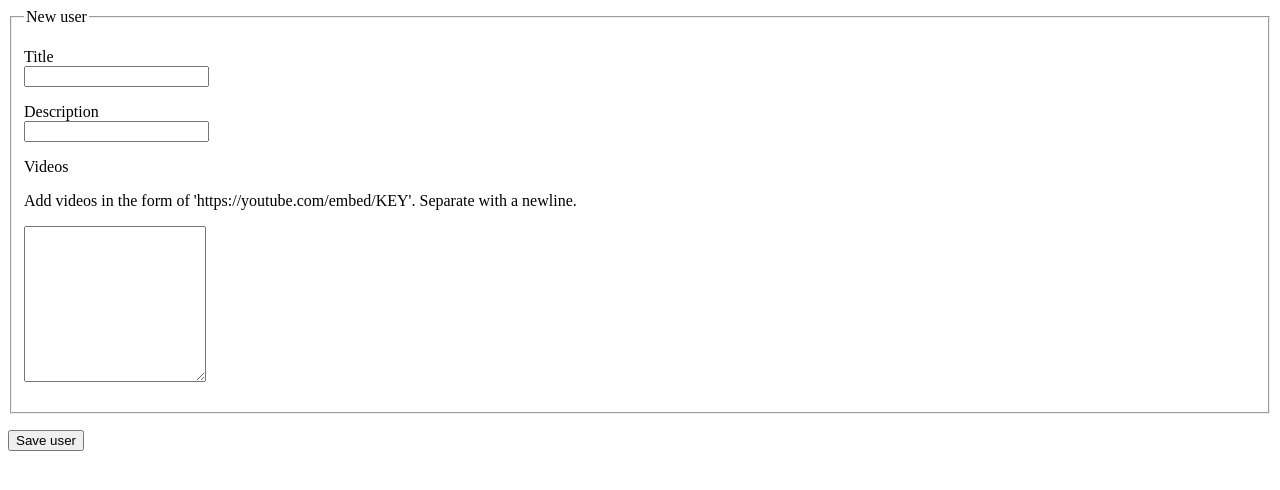
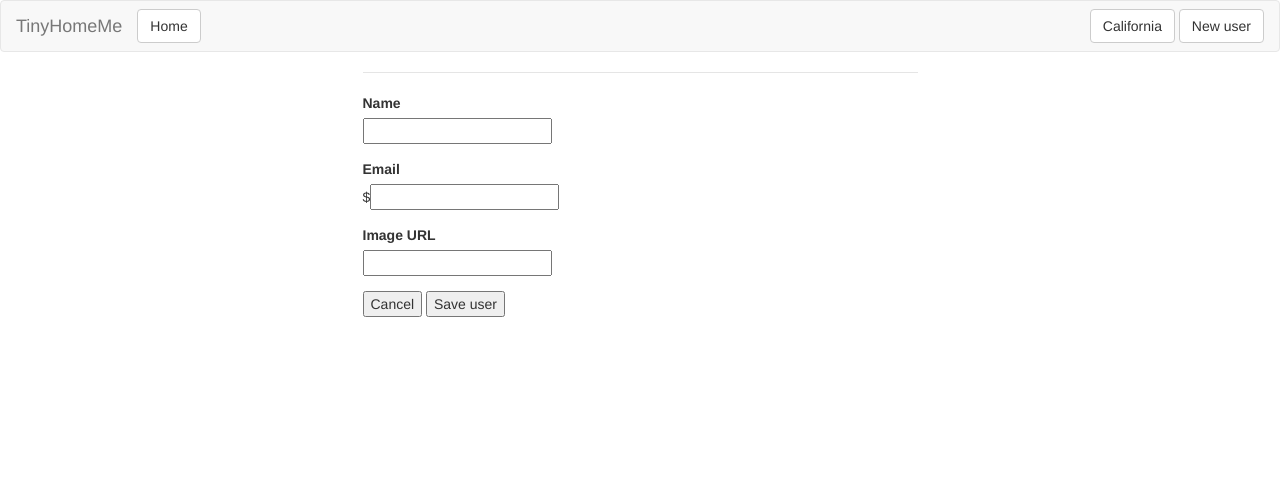
Before and after one commit to FritzHeider/intensive, a Flask app: template templates/users_new.html in a window 1280 px wide. Shown: the top 490 px of the page. Run offline with Flask 2, Linux system fonts and the light colour scheme; the template is opened without the code that fills it, so the values that code supplies are empty; some libraries are stand-ins or nearby versions.

Commit message:
getting there

```diff
--- a/app.py
+++ b/app.py
@@ -1,6 +1,9 @@
+from flask import Flask, render_template, request, redirect, url_for
+from pymongo import MongoClient
+import os
+from bson.objectid import ObjectId
+from datetime import datetime
 
-from pymongo import MongoClient
-from flask import Flask, render_template, request, redirect, url_for
 
 client = MongoClient()
 db = client.TinyHomeMe
@@ -15,8 +18,7 @@ app = Flask(__name__)
 @app.route('/')
 def home():
     """Show all users."""
-    return render_template('home.html', msg='Flask is Cool!!' )
-@app.route('/', methods=['GET'])
+    return render_template('home.html', msg='Tine Home me!' )
 
 
 @app.route('/users', methods=['POST'])
--- a/templates/base.html
+++ b/templates/base.html
@@ -1,16 +1,22 @@
 
-<!-- templates/base.html -->
-<!doctype html>
+<!DOCTYPE html>
 <html>
-<head>
-  <meta charset='utf-8'>
-  <title>TinyHomeME</title>
-</head>
-<body>
+    <head>
+        <meta charset='utf-8'>
+        <title>{% block title %}{% endblock %}</title>
+        <!-- Latest compiled and minified CSS -->
+        <link rel='stylesheet' href='https://maxcdn.bootstrapcdn.com/bootstrap/3.3.7/css/bootstrap.min.css'>
+    </head>
+    <body>
+        {% include 'partials/navbar.html' %}
 
-    {% block content %}
-        BODY CONTENT GOES HERE
-    {% endblock %}
+        <div class='container'>
+                {% block body %}{% endblock %}
+        </div>
 
-</body>
+        <!-- Latest compiled and minified JavaScript -->
+        <script src="//code.jquery.com/jquery-1.12.0.min.js"></script>
+        <script src="//code.jquery.com/jquery-migrate-1.2.1.min.js"></script>
+        <script src='https://maxcdn.bootstrapcdn.com/bootstrap/3.3.7/js/bootstrap.min.js'></script>
+    </body>
 </html>
--- a/templates/home.html
+++ b/templates/home.html
@@ -2,8 +2,12 @@
 {% extends 'base.html' %}
 
 {% block content %}
+{% include 'partials/navbar.html' %}
     <h1>{{ msg }}</h1>
-<p>Tiny Toronto's goal is to facilitate healthy and environmentally sustainable living standards through attainable housing. We will accomplish this goal by developing small structures in backyards that are legally-permitted, tax-paying, and rent-able, living spaces. Our housing project is designed to support the needs of diverse demographics across the city. Our two other projects (neighborhood food share programs and car doc’s for publically rent-able cars) will help to make attainable housing opportunities possible.</p>
+<p>TinyHomeMe's goal is to facilitate healthy and environmentally sustainable living standards through attainable housing. We will accomplish this goal by developing small structures in backyards that are legally-permitted, tax-paying, and rent-able, living spaces. Our housing project is designed to support the needs of diverse demographics across the city. Our two other projects (neighborhood food share programs and car doc’s for publically rent-able cars) will help to make attainable housing opportunities possible.</p>
+
+<p>The housing crisis in California has caused the limitations of building tiny homes in ones backyards to be removed, as a result almost anyone can legally get permitted to build these low cost structures for thermselves, family, or to function as the source of a second income</p>
+<p>Elderly people considering reverse mortgages which esentially takes the property out of the family have another plan to considier, Instead they may finance a tiny home through an income share agreement that would allow their assets to remain theirs</p>
 
 
 <form action="/" method="POST">
--- a/templates/users_new.html
+++ b/templates/users_new.html
@@ -1,33 +1,13 @@
-<!-- templates/users_new.html -->
-{% extends 'base.html' %}
+{% extends "base.html" %}
 
-{% block content %}
-<form method='POST' action='/users'>
-    <fieldset>
-        <legend>New user</legend>
-        <!-- TITLE -->
-        <p>
-            <label for='user-title'>Title</label><br>
-            <input id='user-title' type='text' name='title' />
-        </p>
+{% block title %}New user{% endblock %}
 
-        <!-- DESCRIPTION -->
-        <p>
-            <label for='description'>Description</label><br>
-            <input id='description' type='text' name='description' />
-        </p>
-
-        <!-- VIDEO LINKS -->
-        <p>
-            <label for='user-videos'>Videos</label><br>
-            <p>Add videos in the form of 'https://youtube.com/embed/KEY'. Separate with a newline.</p>
-            <textarea id='user-videos' name='videos' rows='10'></textarea>
-        </p>
-    </fieldset>
-
-    <!-- BUTTON -->
-    <p>
-        <button type='submit'>Save user</button>
-    </p>
-</form>
+{% block body %}
+<div class='row'>
+    <div class='col-sm-6 col-sm-offset-3'>
+        <form method='POST' action='/users/new'>
+            {% include 'partials/users_form.html' %}
+        </form>
+    </div>
+</div>
 {% endblock %}
```
